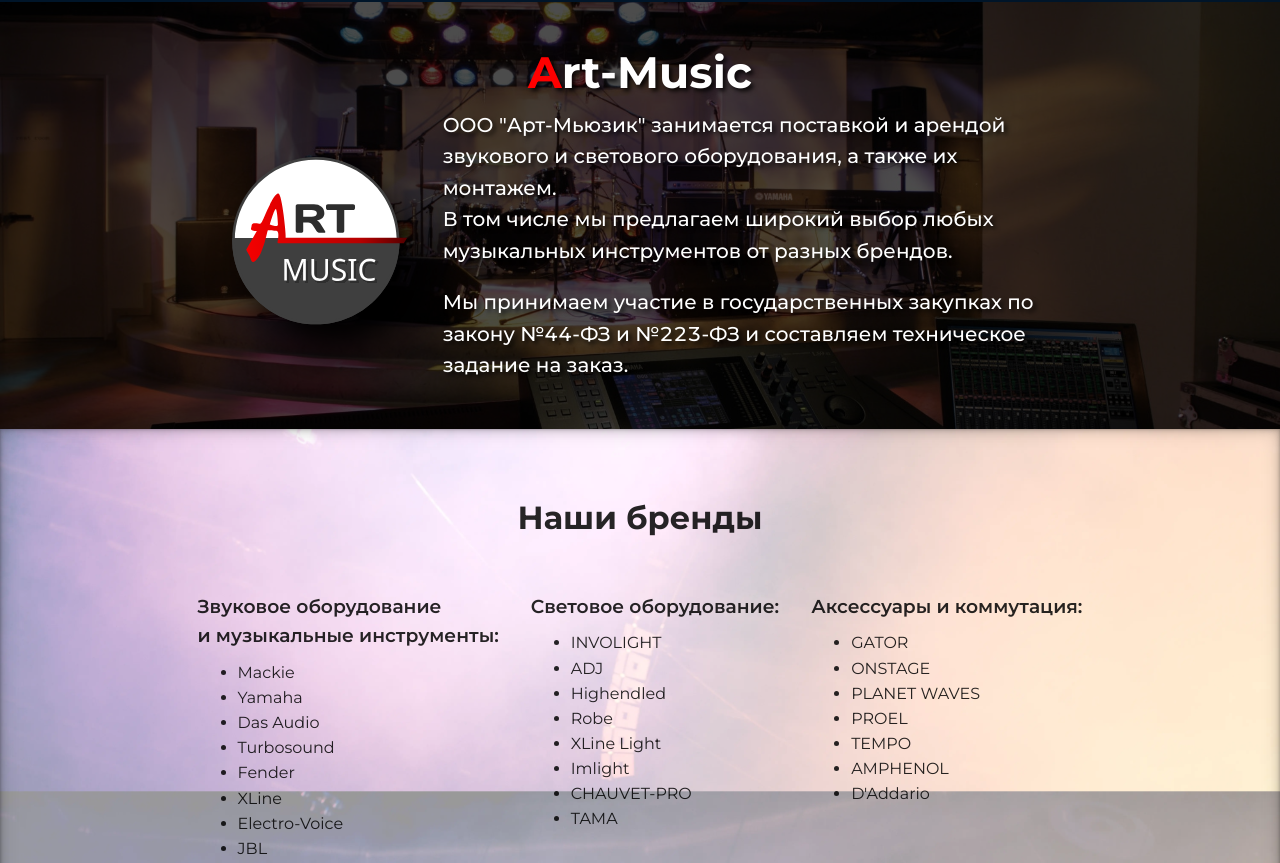
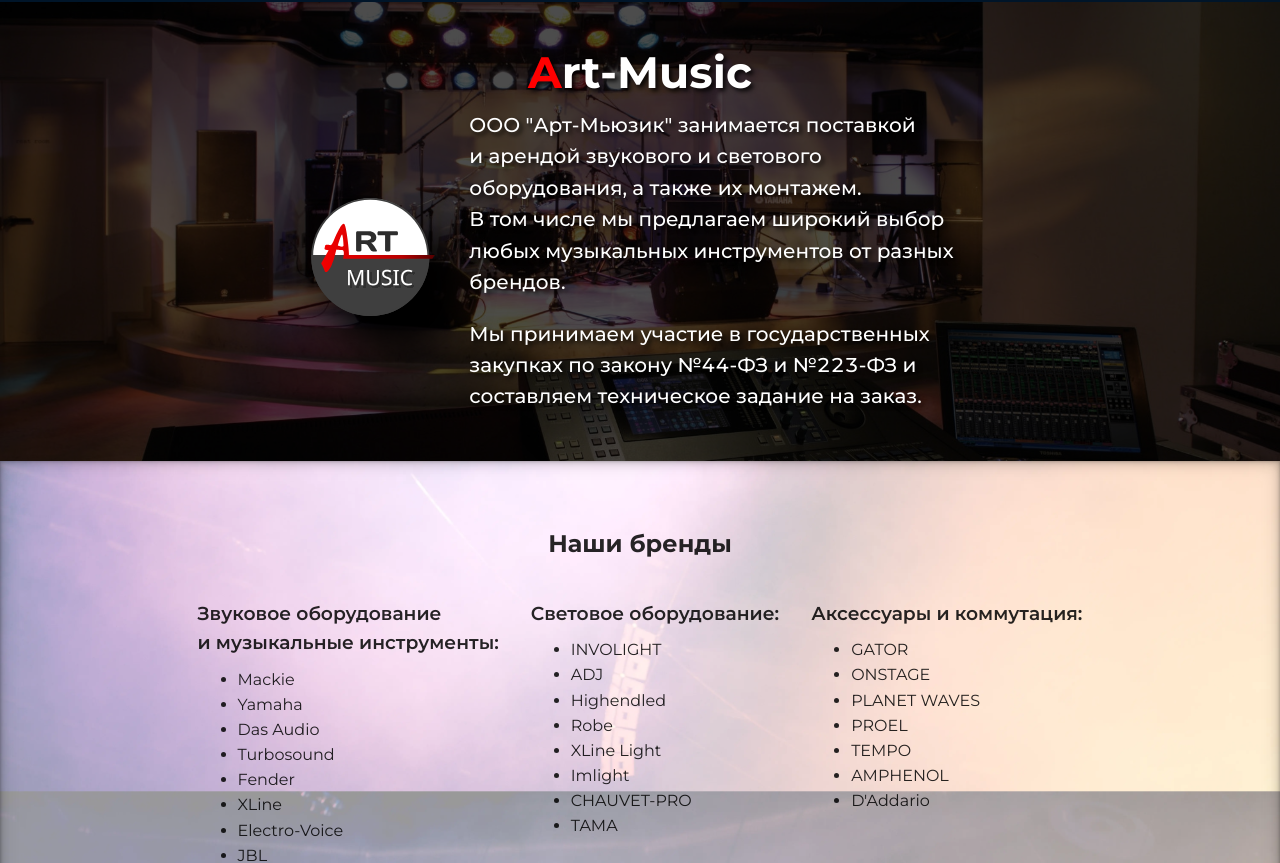
Before and after one commit to vladcyb/art-music, a React (Create React App) app: page / in a window 1280 px wide. Shown: the part 62-925 px from the top of the page. Built offline with nearby package versions, Linux system fonts and the light colour scheme.

Commit message:
lkkjkjkjbkbkbjkbjkk

```diff
--- a/src/index.scss
+++ b/src/index.scss
@@ -4,17 +4,22 @@
   /* variables */
   --header-height: 64px;
   --content-padding-inline: 10px;
-  --content-padding-block: 50px;
+  --content-padding-block: 32px;
   --animation-duration: 400ms;
   --animation-shape: ease-out;
-  --font-size: 16px;
+  --font-size: 14px;
 
   @media screen and (min-width: $breakpoint-sm) {
     --content-padding-inline: 24px;
   }
 
+  @media screen and (min-width: $breakpoint-md) {
+    --content-padding-block: 64px;
+  }
+
   @media screen and (min-width: $breakpoint-lg) {
     --content-padding-inline: 100px;
+    --font-size: 16px;
   }
 
   @media screen and (min-width: $breakpoint-xl) {
@@ -56,7 +61,6 @@
 h1 {
   font-weight: 700;
   margin-bottom: 1.5em;
-  font-size: 2em;
 }
 
 /* =========== Antd =========== */
--- a/src/pages/Brands/Brands.scss
+++ b/src/pages/Brands/Brands.scss
@@ -4,7 +4,7 @@
 .brands {
   @include box-shadow-inset();
 
-  padding: 64px 0;
+  padding: var(--content-padding-block) 0;
 
   &__title {
     text-align: center;
--- a/src/pages/CallBack/CallBack.scss
+++ b/src/pages/CallBack/CallBack.scss
@@ -3,7 +3,7 @@
 .callback {
   @include box-shadow-inset();
 
-  padding: 64px 0;
+  padding: var(--content-padding-block) 0;
 
   &__card {
     @include box-shadow();
--- a/src/pages/Contacts/Contacts.scss
+++ b/src/pages/Contacts/Contacts.scss
@@ -1,7 +1,7 @@
 @use '../../assets/scss/vars' as *;
 
 .contacts {
-  padding: 64px var(--content-padding-inline);
+  padding: var(--content-padding-block) var(--content-padding-inline);
   box-shadow:
     0 0 0.3px inset rgba(0, 0, 0, 0.034),
     0 0 0.7px  inset  rgba(0, 0, 0, 0.051),
--- a/src/pages/Info/Info.scss
+++ b/src/pages/Info/Info.scss
@@ -2,19 +2,23 @@
 @use '../../assets/scss/vars' as *;
 
 .info {
-  font-size: 22px;
+  font-size: 14px;
   text-shadow: 3px 3px 4px rgba(0, 0, 0, 0.8);
 
-  @include media("<xxl") {
+  @include media(">=sm") {
+    font-size: 16px;
+  }
+
+  @include media(">=md") {
+    font-size: 18px;
+  }
+
+  @include media(">=xl") {
     font-size: 20px;
   }
 
-  @include media("<xl") {
-    font-size: 16px;
-  }
-
-  @include media("<sm") {
-    font-size: 14px;
+  @include media(">=xxl") {
+    font-size: 22px;
   }
 
   &__title {
@@ -66,7 +70,7 @@
       justify-content: flex-start !important;
     }
 
-    @include media(">=lg") {
+    @include media(">=xl") {
       justify-content: center !important;
     }
   }
--- a/src/pages/Info/Info.tsx
+++ b/src/pages/Info/Info.tsx
@@ -17,10 +17,10 @@
           justify="center"
           align="middle"
         >
-          <Col className="info__logo-wrapper" xs={0} sm={4} md={6} lg={4}>
+          <Col className="info__logo-wrapper" xs={0} sm={4} md={6} lg={5} xl={3}>
             <Logo className="info__logo" />
           </Col>
-          <Col xs={22} sm={16} md={14} lg={12}>
+          <Col xs={22} sm={16} md={14} lg={16} xl={10}>
             <p>
               ООО &quot;Арт-Мьюзик&quot; занимается поставкой и&nbsp;арендой
               звукового и&nbsp;светового оборудования, а&nbsp;также их монтажем.<br />
--- a/src/pages/Rent/Rent.scss
+++ b/src/pages/Rent/Rent.scss
@@ -1,7 +1,7 @@
 @use "../../assets/scss/mixins/box-shadow" as *;
 
 .rent {
-  padding: 64px var(--content-padding-inline);
+  padding: var(--content-padding-block) var(--content-padding-inline);
   background: var(--c-light-bg);
 
   &__img {
--- a/src/pages/Repair/Repair.scss
+++ b/src/pages/Repair/Repair.scss
@@ -1,7 +1,7 @@
 @use "../../assets/scss/mixins/box-shadow" as *;
 
 .repair {
-  padding: 64px var(--content-padding-inline);
+  padding: var(--content-padding-block) var(--content-padding-inline);
   background: var(--c-light-bg);
 
   &__img-1 {
--- a/src/pages/Stage/Stage.scss
+++ b/src/pages/Stage/Stage.scss
@@ -3,7 +3,7 @@
 .stage {
   @include box-shadow-inset();
 
-  padding: 64px var(--content-padding-inline);
+  padding: var(--content-padding-block) var(--content-padding-inline);
 
   &__img {
     @include box-shadow();
```
